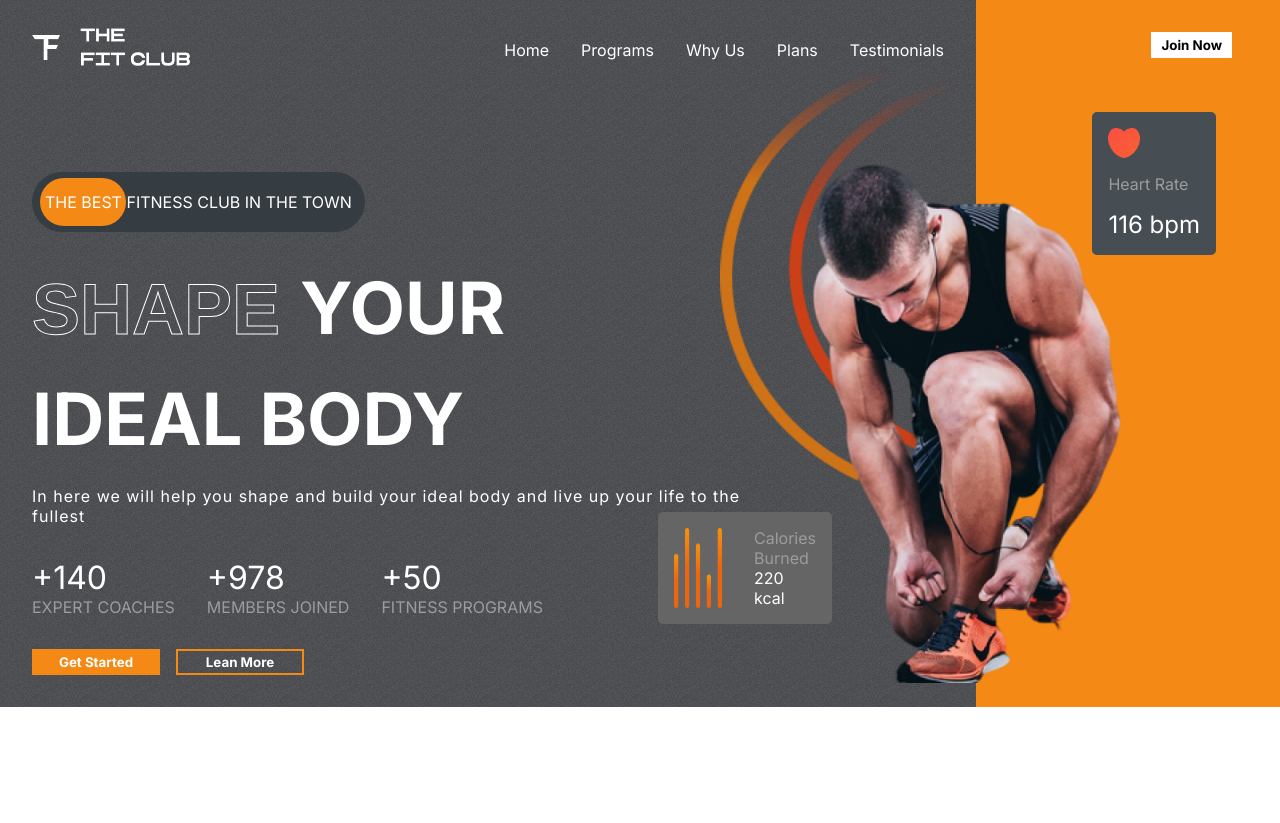
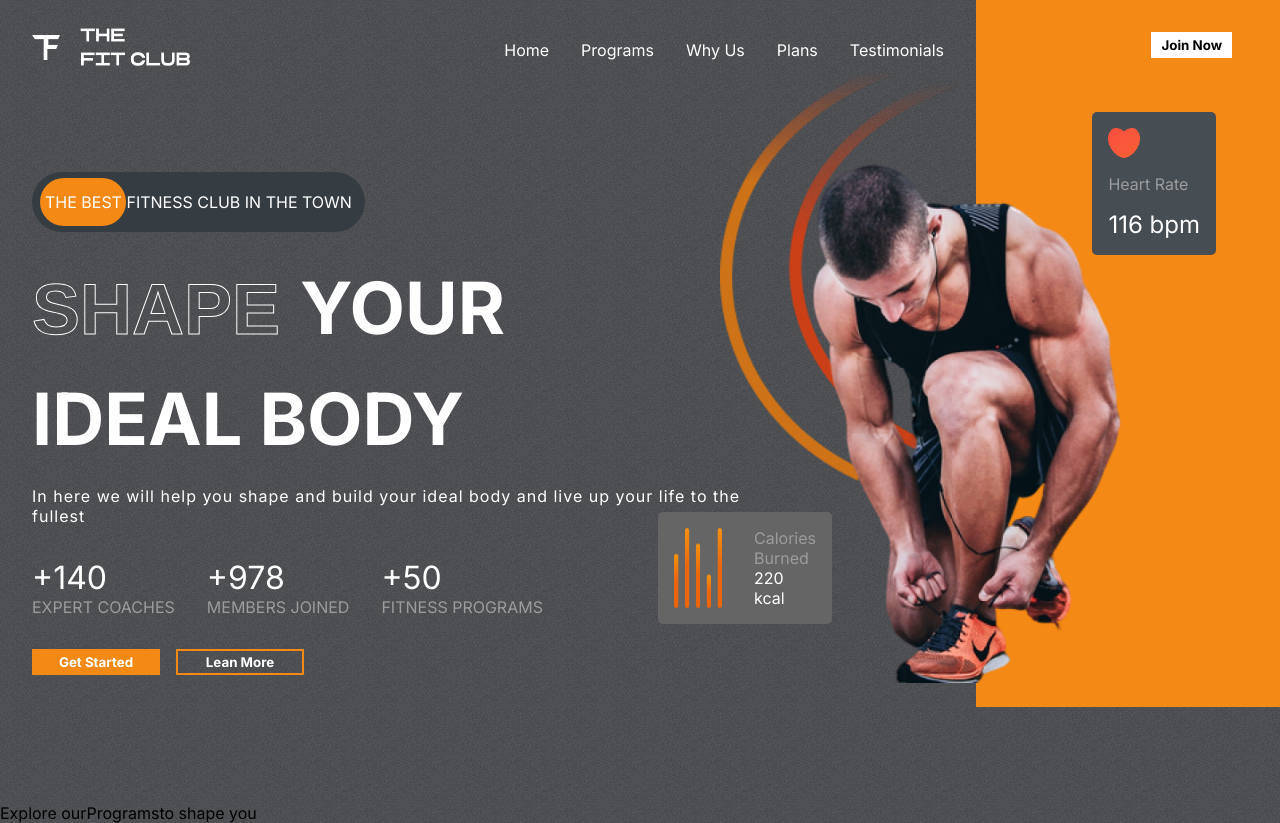
Before and after one commit to Saworieza/Fitness-Club, a React (Create React App) app: page / in a window 1280 px wide. Before the commit the page ends 800 px from the top, so only its background shows below. Built offline with nearby package versions, Linux system fonts and the light colour scheme.

Commit message:
started work on programs section

```diff
--- a/src/App.js
+++ b/src/App.js
@@ -1,10 +1,12 @@
 import './App.css';
 import Hero from './components/Hero/Hero';
+import Programs from './components/Programs/Programs'
 
 function App() {
   return (
     <div className="App">
         <Hero />
+        <Programs />
     </div>
   );
 }
--- a/src/components/Hero/Hero.css
+++ b/src/components/Hero/Hero.css
@@ -28,7 +28,7 @@
     position:relative;
     display: flex;
     align-items: center;
-    justify-content: flex-start;
+    /* justify-content: flex-start; */
 }
 
 .the-best-ad> span{
--- a/src/components/Hero/Hero.jsx
+++ b/src/components/Hero/Hero.jsx
@@ -71,7 +71,7 @@ const Hero = () => {
 
         {/* Calories */}
         <div className='calories'>
-          <img src={Calories} alt='' />
+          <img src={Calories} alt='calories' />
           <div>
             <span>Calories Burned</span>
             <span> 220 kcal</span>
--- /dev/null
+++ b/src/components/Programs/Programs.css
@@ -0,0 +1,4 @@
+.programs{
+    display: flex;
+    flex-direction: column;
+}
--- /dev/null
+++ b/src/components/Programs/Programs.jsx
@@ -0,0 +1,16 @@
+import React from 'react';
+
+const Programs = () => {
+  return (
+    <div className='programs' id='programs'>
+        {/* Header */}
+        <div className='programs-header'>
+            <span>Explore our</span>
+            <span>Programs</span>
+            <span>to shape you</span>
+        </div>
+    </div>
+  )
+}
+
+export default Programs
```
